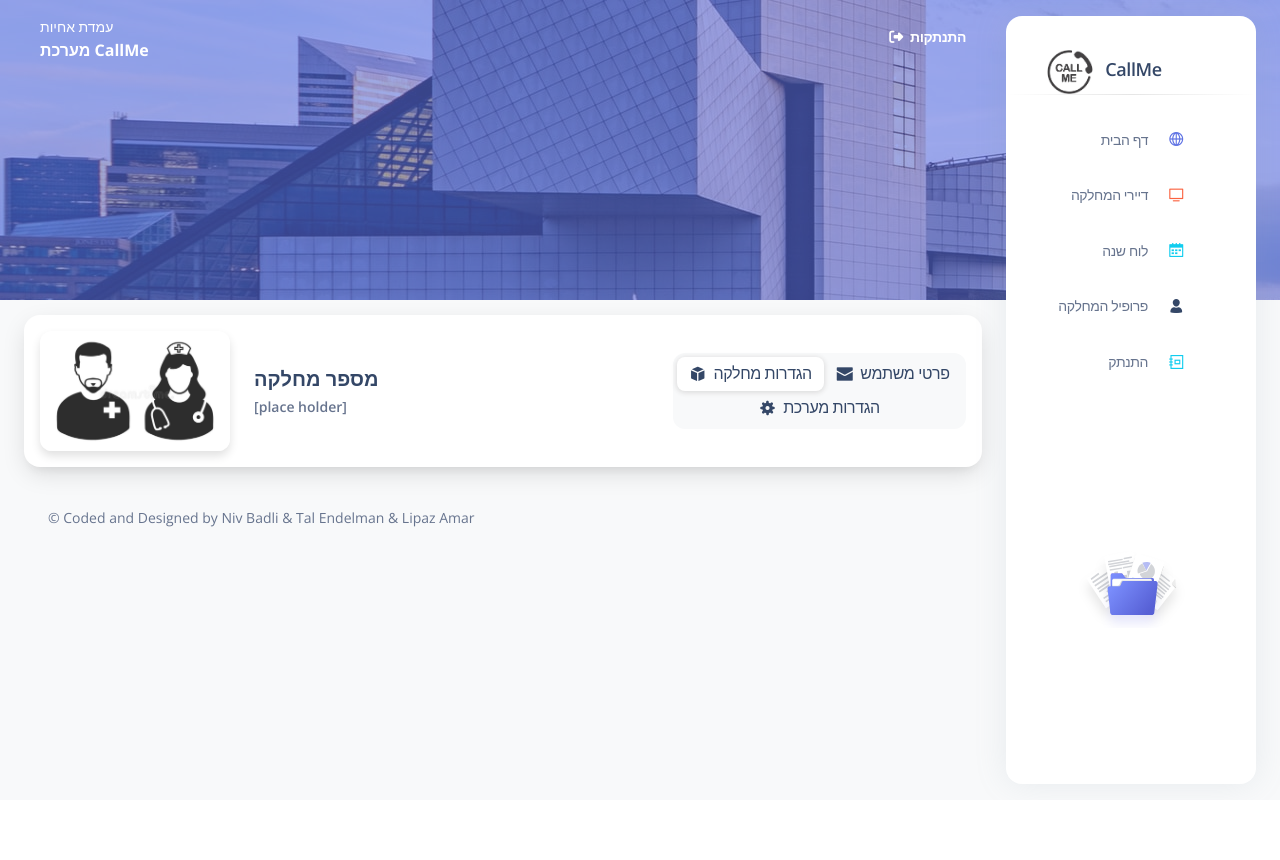
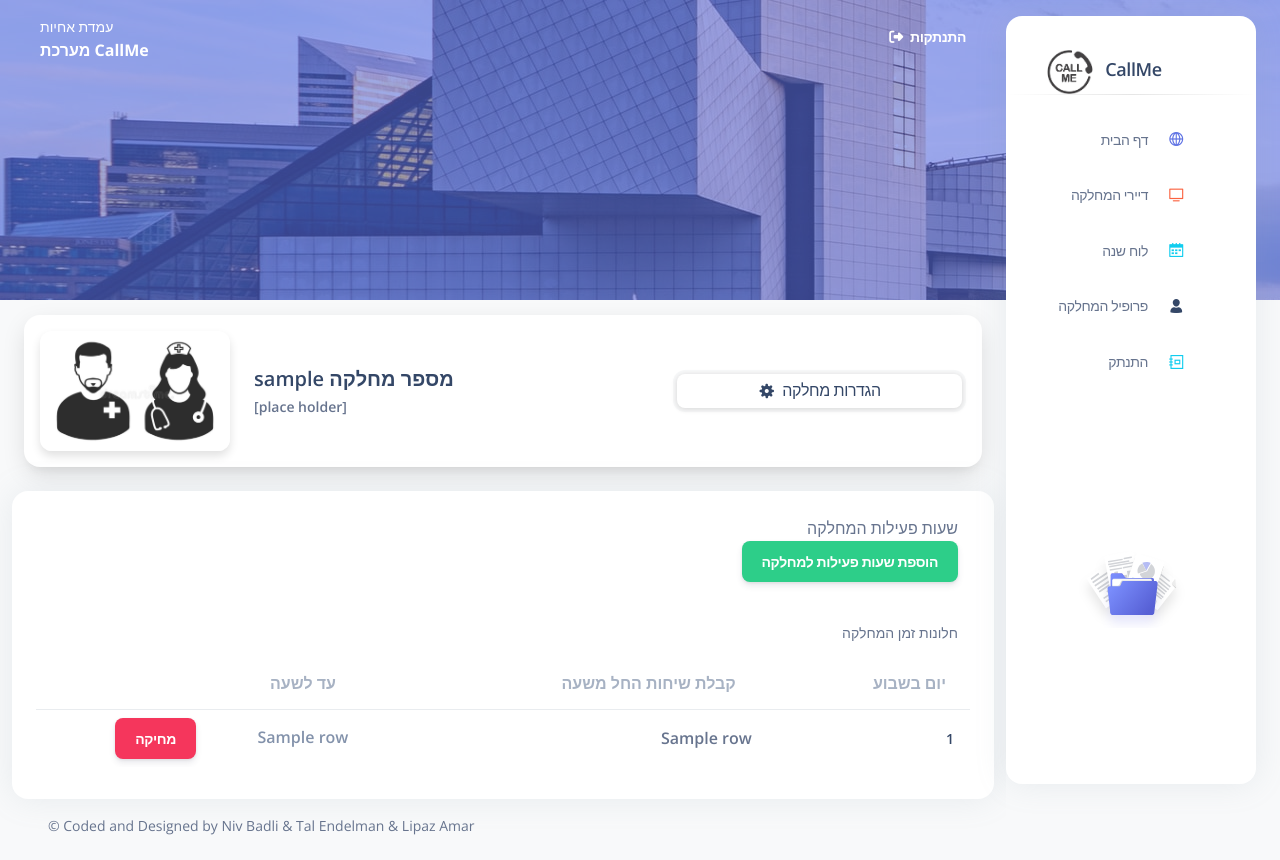
Before and after one commit to nivbadli1/temi_v3, a Flask app: template apps/templates/home/new_profile.html in a window 1280 px wide. Before the commit the page ends 793 px from the top, so only its background shows below. Run offline with Flask 2, Linux system fonts and the light colour scheme; tables that the repository leaves empty hold one stand-in row (values such as "Sample post"); the template is opened without the code that fills it: values that come from a table or form of the project are taken from there, most other values are stand-ins (such as "Sample title", 1, 10 or a date in 2020); some libraries are stand-ins or nearby versions.

Commit message:
enhancments part 6

```diff
--- a/apps/home/routes.py
+++ b/apps/home/routes.py
@@ -66,8 +66,11 @@ def route_profile_page():
     for element in departments_times:
         departments_times_lists.append([d[element.day], element.from_hour.strftime("%H:%M"), element.to_hour.strftime("%H:%M"), element.id])
 
+    from flask_login import current_user, login_user
+    print("current user is: ", current_user.email, current_user.id, current_user.username)
+
     return render_template('home/new_profile.html', departments_times=departments_times,
-                           department_form=department_form, departments_times_lists=departments_times_lists)
+                           department_form=department_form, departments_times_lists=departments_times_lists, current_username=current_user.username)
 
 
 @blueprint.route('/delete_department_time_id/<int:department_time_id>', methods=['GET', 'POST'])
--- a/apps/static/assets/css/department.css
+++ /dev/null
@@ -1,15 +0,0 @@
-[id^=modal]{
-  display: none;
-}
-
-#modal1:target {
-  display: block;
-}
-
-#modal2:target {
-  display: block;
-}
-
-[id^=_new] a {
-  float: right;
-}
--- a/apps/templates/home/new_profile.html
+++ b/apps/templates/home/new_profile.html
@@ -32,8 +32,9 @@
           </div>
           <div class="col-auto my-auto">
             <div class="h-100">
-              <h5 class="mb-1">
+              <h5 class="mb-1" dir="rtl">
                 מספר מחלקה
+                  {{ current_username }}
               </h5>
               <p class="mb-0 font-weight-bold text-sm">
                 [place holder]
@@ -45,22 +46,22 @@
               <ul class="nav nav-pills nav-fill p-1" role="tablist">
                 <li class="nav-item">
                   <a class="nav-link mb-0 px-0 py-1 active d-flex align-items-center justify-content-center"  href="#modal1" aria-selected="true">
-                    <i class="ni ni-app"></i>
+                    <i class="ni ni-settings-gear-65"></i>
                     <span class="ms-2" >הגדרות מחלקה</span>
                   </a>
                 </li>
-                <li class="nav-item">
-                  <a class="nav-link mb-0 px-0 py-1 d-flex align-items-center justify-content-center " href="#modal2"  aria-selected="false">
-                    <i class="ni ni-email-83"></i>
-                    <span class="ms-2">פרטי משתמש</span>
-                  </a>
-                </li>
-                <li class="nav-item">
-                  <a class="nav-link mb-0 px-0 py-1 d-flex align-items-center justify-content-center" href="#modal3" aria-selected="false">
-                    <i class="ni ni-settings-gear-65"></i>
-                    <span class="ms-2">הגדרות מערכת</span>
-                  </a>
-                </li>
+<!--                <li class="nav-item">-->
+<!--                  <a class="nav-link mb-0 px-0 py-1 d-flex align-items-center justify-content-center " href="#modal2"  aria-selected="false">-->
+<!--                    <i class="ni ni-email-83"></i>-->
+<!--                    <span class="ms-2">פרטי משתמש</span>-->
+<!--                  </a>-->
+<!--                </li>-->
+<!--                <li class="nav-item">-->
+<!--                  <a class="nav-link mb-0 px-0 py-1 d-flex align-items-center justify-content-center" href="#modal3" aria-selected="false">-->
+<!--                    <i class="ni ni-settings-gear-65"></i>-->
+<!--                    <span class="ms-2">הגדרות מערכת</span>-->
+<!--                  </a>-->
+<!--                </li>-->
               </ul>
             </div>
           </div>
@@ -211,24 +212,10 @@
 
                             </div>
                         </div>
-
               </div>
-
-
             </div>
           </div>
-
-          <div class="modal2" id="modal2">
-            <h1>Peleasesease</h1>
-          </div>
-
-
-
-
         </div>
-
-
-
       </div>
 
       {% include "includes/footer.html" %}
@@ -252,8 +239,5 @@ function myFunction2() {
   document.getElementById("modal1").style.display = "block";
 };
 
-<!--window.onload = myFunction2;-->
-
-
 </script>
 {% endblock javascripts %}
--- a/apps/templates/patients/patients_list.html
+++ b/apps/templates/patients/patients_list.html
@@ -204,7 +204,7 @@
                             I love ASPSnippets!
                         </div>
                         <div class="modal-footer">
-                            <button type="button" class="btn btn-secondary" data-dismiss="modal">Close</button>
+                            <button type="button" class="btn btn-secondary" data-dismiss="modal">סגירה</button>
                         </div>
                     </div>
                 </div>
```
